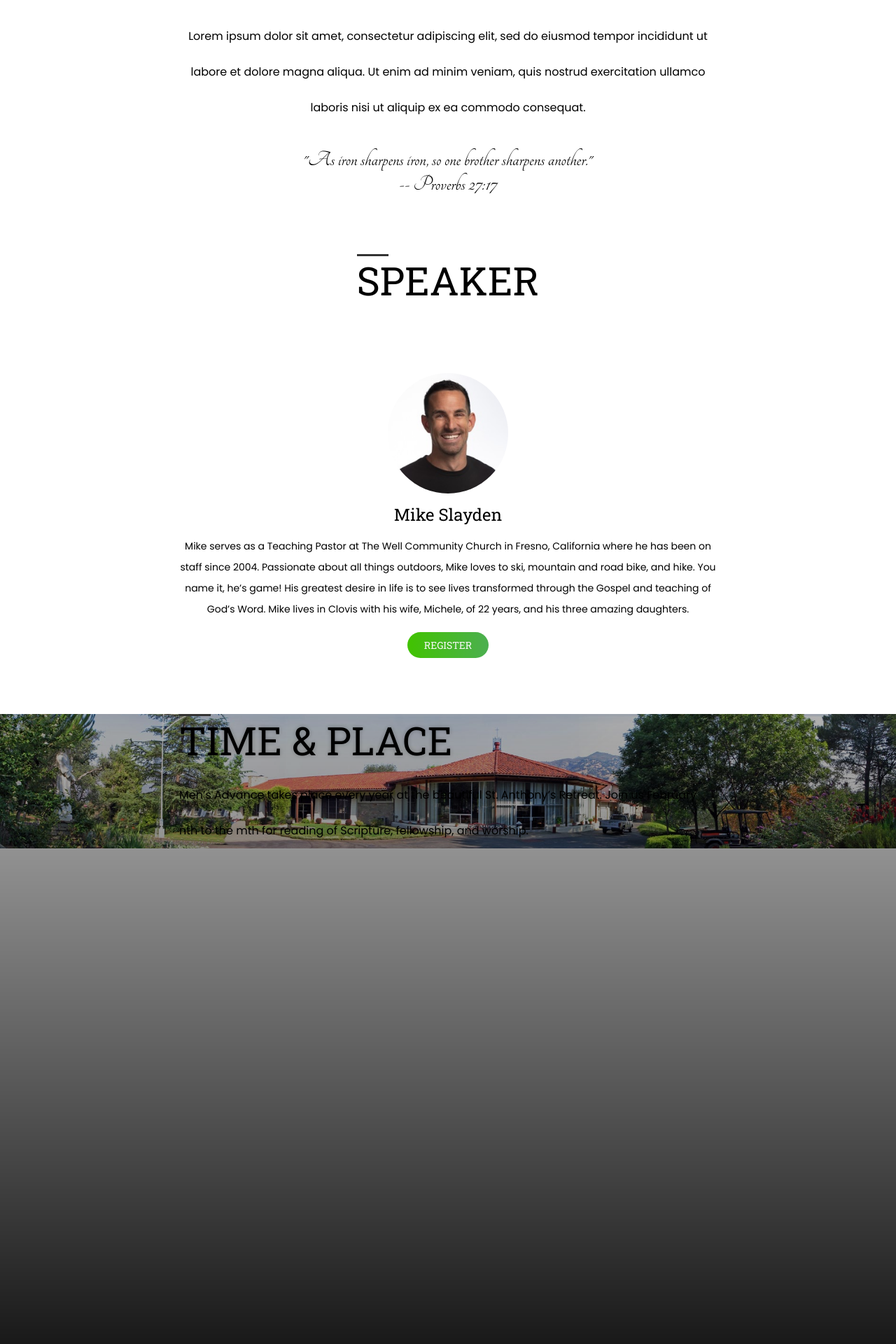
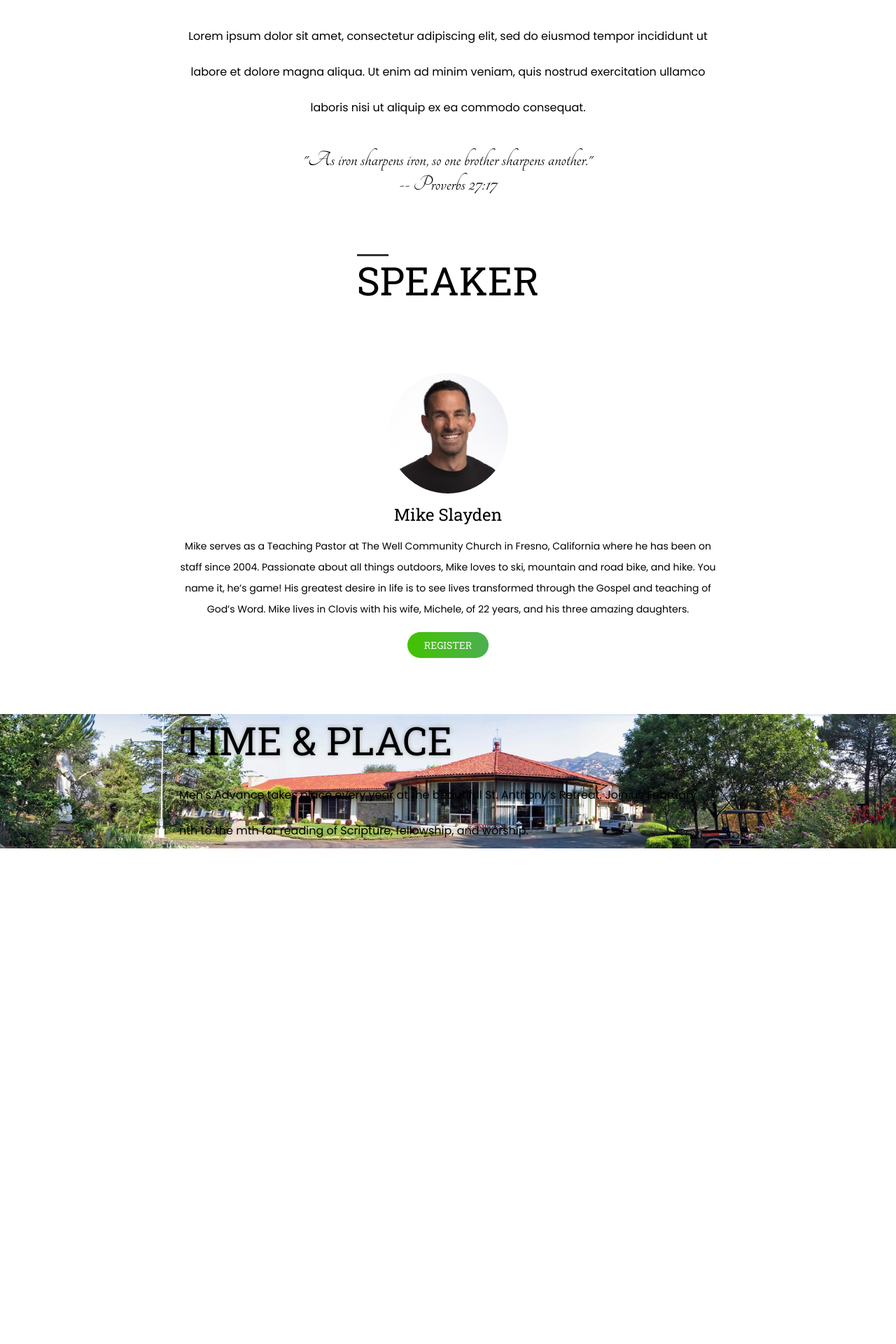
Before and after one commit to juliancoleman/mens-advance, a Jekyll site: the page built from index.html, in a window 1280 px wide. Shown: the part 1028-2948 px from the top of the page at 70% size. Built offline with Jekyll 4.4.1, drawn with Linux system fonts in a browser that asks for light colours; after the commit the page ends 2240 px from its top, so only the background shows below that.

Commit message:
remove overlay element in favor of pseudo

```diff
--- a/assets/css/style.scss
+++ b/assets/css/style.scss
@@ -62,6 +62,16 @@
   background-size: cover;
   margin: 80px 0 0;
   text-shadow: 0 0 6px rgba(0, 0, 0, 0.25);
+  position: relative;
+
+  &::before {
+    content: "";
+    position: absolute;
+    top: 0;
+    left: 0;
+    height: 100%;
+    width: 100%;
+  }
 }
 
 @media (max-width: 1200px) {
--- a/index.html
+++ b/index.html
@@ -50,8 +50,6 @@ hero_blurb: Lorem ipsum dolor sit amet, consectetur adipiscing elit, sed do eius
 </div>
 
 <figure class="location">
-  <div class="overlay"></div>
-
   <div class="container">
     <h4 class="big-header">Time & Place</h4>
     <p class="blurb-1">
```
